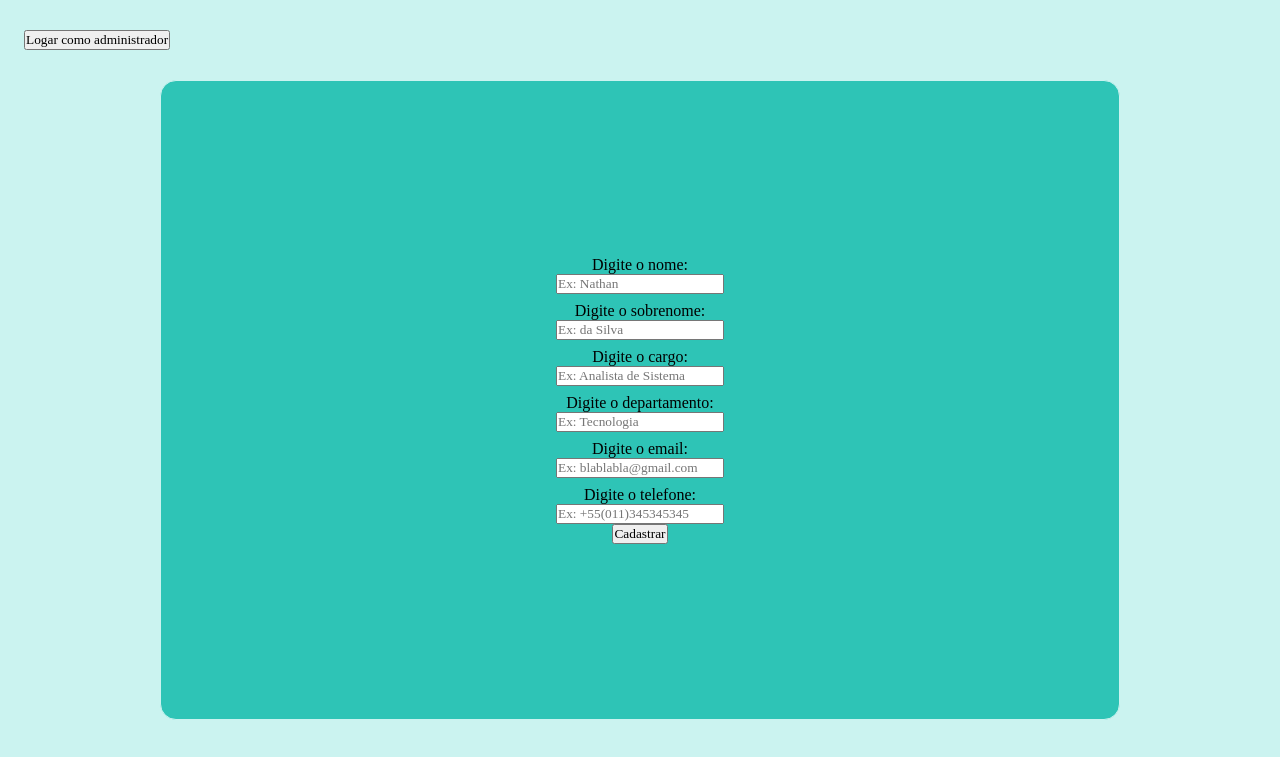
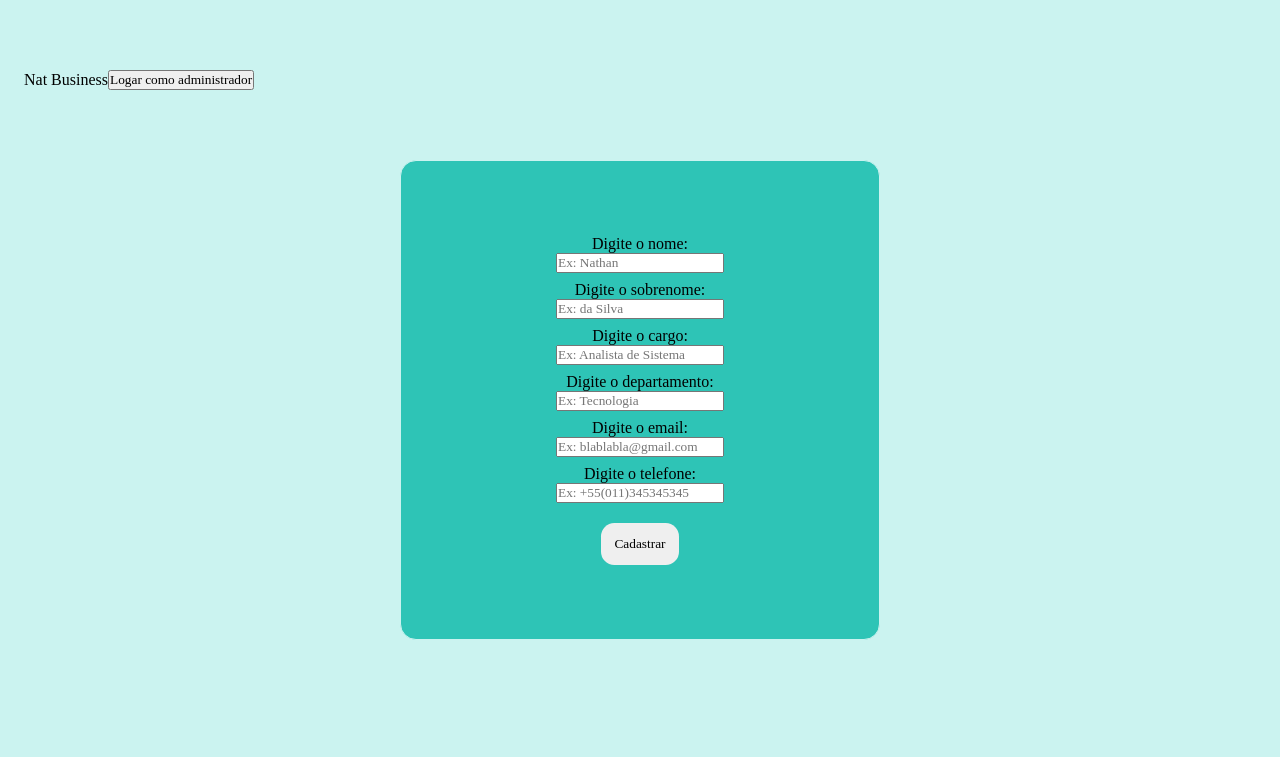
Before and after one commit to NathanGbl/Cadastro-Funcionario, a plain HTML site: page index.html in a window 1280 px wide. Drawn offline with Linux system fonts and the light colour scheme.

Commit message:
Centralização do formulário.

```diff
--- a/index.html
+++ b/index.html
@@ -8,7 +8,7 @@
 </head>
 <body>
     <header>
-        <img src="" alt="">
+        <div>Nat Business</div>
         <button id="login">Logar como administrador</button>
     </header>
     <main>
--- a/style.css
+++ b/style.css
@@ -21,7 +21,7 @@ body {
 }
 
 header {
-    height: 10dvh;
+    height: 20dvh;
     display: flex;
     align-items: center;
     padding: 1.5em;
@@ -30,18 +30,31 @@ header {
 
 form {
     display: flex;
-    height: 80dvh;
+    height: 60dvh;
     flex-direction: column;
     justify-content: center;
     align-items: center;
     border: 1px solid var(--light_blue);
-    margin: 0 20dvh;
     background-color: var(--green);
     border-radius: 1em;
+    margin: 0 auto;
+    max-width: 30em;
+    padding: 0 auto;
+}
+
+#cadastrar {
+    margin-top: 1.5em;
+    padding: 1em;
+    border-radius: 1em;
+    border: 0;
+}
+
+#cadastrar:hover {
+
 }
 
 footer {
-    height: 10dvh;
+    height: 20dvh;
     display: flex;
     align-items: center;
     padding: 1.5em;
```
